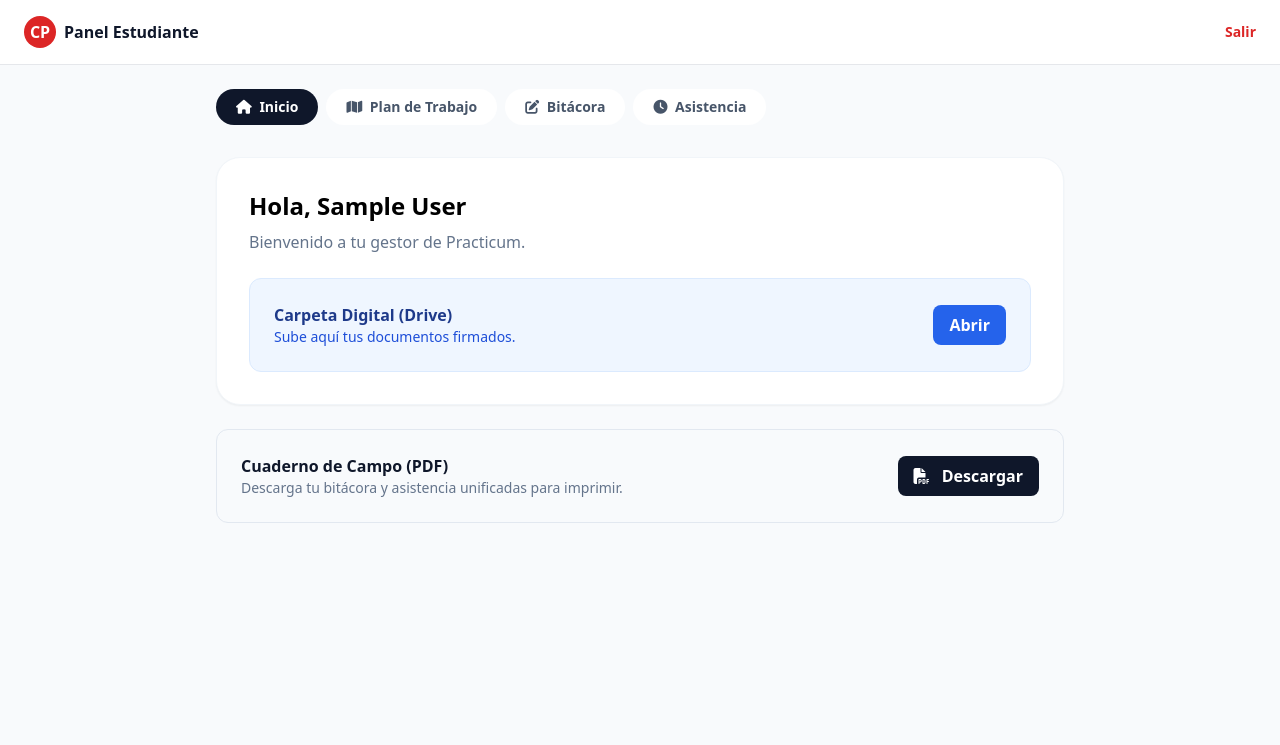
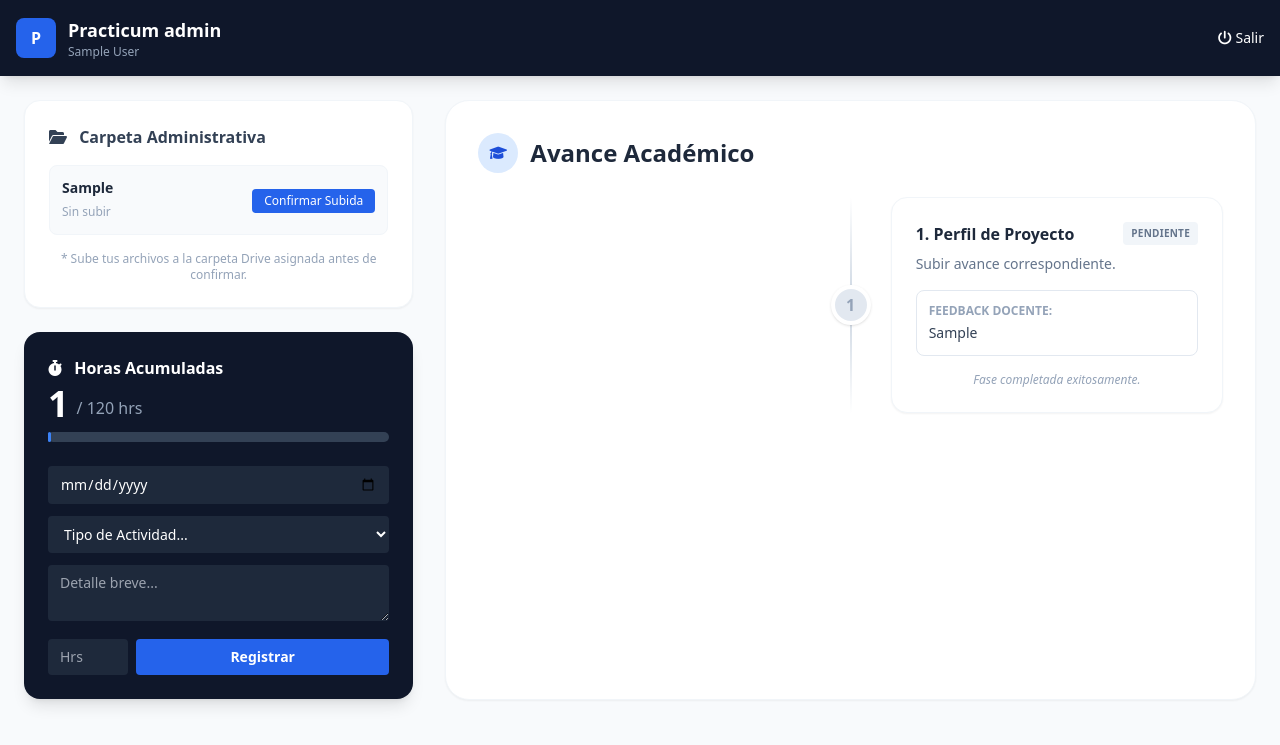
Before and after one commit to criuagrm/criuagrm.github.io, a Flask app: template sistema_tutores/templates/student_dashboard.html in a window 1280 px wide. Shown: the top 745 px of the page. Run offline with Flask 3, Linux system fonts and the light colour scheme; tables that the repository leaves empty hold one stand-in row (values such as "Sample post"); the template is opened without the code that fills it: values that come from a table or form of the project are taken from there, most other values are stand-ins (such as "Sample title", 1, 10 or a date in 2020); some libraries are stand-ins or nearby versions.

Commit message:
Update student_dashboard.html

```diff
--- a/sistema_tutores/templates/student_dashboard.html
+++ b/sistema_tutores/templates/student_dashboard.html
@@ -2,147 +2,178 @@
 <html lang="es">
 <head>
     <meta charset="UTF-8">
-    <title>Mi Panel - Estudiante</title>
+    <meta name="viewport" content="width=device-width, initial-scale=1.0">
+    <title>Panel del Estudiante - Practicum</title>
     <script src="https://cdn.tailwindcss.com"></script>
-    <script defer src="https://cdn.jsdelivr.net/npm/alpinejs@3.x.x/dist/cdn.min.js"></script>
-    <link rel="stylesheet" href="https://cdnjs.cloudflare.com/ajax/libs/font-awesome/6.5.2/css/all.min.css"/>
+    <link href="https://cdnjs.cloudflare.com/ajax/libs/font-awesome/6.0.0/css/all.min.css" rel="stylesheet">
 </head>
-<body class="bg-slate-50 font-sans">
+<body class="bg-slate-50 font-sans text-slate-800">
 
-    <nav class="bg-white border-b px-6 py-4 flex justify-between items-center sticky top-0 z-50">
-        <div class="font-bold text-slate-900 flex items-center gap-2">
-            <span class="w-8 h-8 rounded-full bg-red-600 text-white flex items-center justify-center">CP</span>
-            Panel Estudiante
+    <nav class="bg-slate-900 text-white p-4 sticky top-0 z-50 shadow-lg">
+        <div class="max-w-7xl mx-auto flex justify-between items-center">
+            <div class="flex items-center gap-3">
+                <div class="bg-blue-600 w-10 h-10 rounded-lg flex items-center justify-center font-bold">P</div>
+                <div>
+                    <h1 class="font-bold text-lg">Practicum {{ profile.practicum_level }}</h1>
+                    <p class="text-xs text-slate-400">{{ profile.full_name }}</p>
                 </div>
-        <a href="/logout" class="text-sm text-red-600 font-bold">Salir</a>
+            </div>
+            <a href="/logout" class="text-sm hover:text-red-400 transition"><i class="fa-solid fa-power-off"></i> Salir</a>
+        </div>
     </nav>
 
-    <div x-data="{ tab: 'inicio' }" class="max-w-4xl mx-auto p-6">
+    <div class="max-w-7xl mx-auto p-6 grid grid-cols-1 lg:grid-cols-12 gap-8">
 
-        <div class="flex gap-2 overflow-x-auto mb-6 pb-2">
-            <button @click="tab = 'inicio'" :class="tab === 'inicio' ? 'bg-slate-900 text-white' : 'bg-white text-slate-600 hover:bg-slate-100'" class="px-5 py-2 rounded-full font-bold text-sm whitespace-nowrap transition">
-                <i class="fa-solid fa-house mr-1"></i> Inicio
-            </button>
-            <button @click="tab = 'plan'" :class="tab === 'plan' ? 'bg-slate-900 text-white' : 'bg-white text-slate-600 hover:bg-slate-100'" class="px-5 py-2 rounded-full font-bold text-sm whitespace-nowrap transition">
-                <i class="fa-solid fa-map mr-1"></i> Plan de Trabajo
-            </button>
-            <button @click="tab = 'bitacora'" :class="tab === 'bitacora' ? 'bg-slate-900 text-white' : 'bg-white text-slate-600 hover:bg-slate-100'" class="px-5 py-2 rounded-full font-bold text-sm whitespace-nowrap transition">
-                <i class="fa-solid fa-pen-to-square mr-1"></i> Bitácora
-            </button>
-            <button @click="tab = 'asistencia'" :class="tab === 'asistencia' ? 'bg-slate-900 text-white' : 'bg-white text-slate-600 hover:bg-slate-100'" class="px-5 py-2 rounded-full font-bold text-sm whitespace-nowrap transition">
-                <i class="fa-solid fa-clock mr-1"></i> Asistencia
-            </button>
+        <div class="lg:col-span-4 space-y-6">
+
+            <div class="bg-white p-6 rounded-2xl shadow-sm border border-slate-100">
+                <h3 class="font-bold text-slate-700 mb-4"><i class="fa-solid fa-folder-open mr-2"></i> Carpeta Administrativa</h3>
+
+                <div class="space-y-4">
+                    {% for doc in profile.documents %}
+                    <div class="flex items-center justify-between p-3 rounded-lg border {{ 'bg-green-50 border-green-200' if doc.status == 'VALIDADO' else 'bg-slate-50 border-slate-100' }}">
+                        <div>
+                            <p class="text-sm font-bold">{{ doc.doc_type }}</p>
+                            {% if doc.status == 'PENDIENTE' %}
+                                <span class="text-xs text-slate-400">Sin subir</span>
+                            {% elif doc.status == 'REVISION' %}
+                                <span class="text-xs text-yellow-600 animate-pulse">⏳ Revisando...</span>
+                            {% elif doc.status == 'VALIDADO' %}
+                                <span class="text-xs text-green-600">✅ Validado</span>
+                            {% elif doc.status == 'RECHAZADO' %}
+                                <span class="text-xs text-red-600">❌ Rechazado (Resubir)</span>
+                            {% endif %}
                         </div>
 
-        <div x-show="tab === 'inicio'" class="animate-fade-in">
-            <div class="bg-white rounded-3xl p-8 shadow-sm border border-slate-100 mb-6">
-                <h2 class="text-2xl font-bold mb-2">Hola, {{ profile.full_name }}</h2>
-                <p class="text-slate-500 mb-6">Bienvenido a tu gestor de Practicum.</p>
-                <div class="bg-blue-50 border border-blue-100 rounded-xl p-6 flex items-center justify-between">
-                    <div>
-                        <h3 class="font-bold text-blue-900">Carpeta Digital (Drive)</h3>
-                        <p class="text-sm text-blue-700">Sube aquí tus documentos firmados.</p>
+                        {% if doc.status in ['PENDIENTE', 'RECHAZADO'] %}
+                        <form action="/student/upload_doc" method="POST">
+                            <input type="hidden" name="doc_id" value="{{ doc.id }}">
+                            <button type="submit" class="text-xs bg-blue-600 text-white px-3 py-1 rounded hover:bg-blue-700">
+                                Confirmar Subida
+                            </button>
+                        </form>
+                        {% endif %}
                     </div>
-                    <a href="{{ profile.drive_folder_url }}" target="_blank" class="bg-blue-600 text-white px-4 py-2 rounded-lg font-bold hover:bg-blue-700">Abrir</a>
+                    {% endfor %}
+                </div>
+
+                <div class="mt-4 text-xs text-slate-400 text-center">
+                    * Sube tus archivos a la carpeta Drive asignada antes de confirmar.
+                </div>
+            </div>
+
+            <div class="bg-slate-900 text-white p-6 rounded-2xl shadow-lg relative overflow-hidden">
+                <div class="relative z-10">
+                    <h3 class="font-bold mb-1"><i class="fa-solid fa-stopwatch mr-2"></i> Horas Acumuladas</h3>
+                    <div class="flex items-end gap-2 mb-2">
+                        <span class="text-4xl font-black">{{ profile.total_hours }}</span>
+                        <span class="text-slate-400 mb-1">/ 120 hrs</span>
+                    </div>
+
+                    {% set porcentaje = (profile.total_hours / 120) * 100 %}
+                    <div class="w-full bg-slate-700 rounded-full h-2.5 mb-6">
+                        <div class="bg-blue-500 h-2.5 rounded-full" style="width: {{ porcentaje if porcentaje < 100 else 100 }}%"></div>
+                    </div>
+
+                    <form action="/student/add_timelog" method="POST" class="space-y-3">
+                        <input type="date" name="date" class="w-full bg-slate-800 border-none rounded px-3 py-2 text-sm text-white" required>
+                        <select name="activity_type" class="w-full bg-slate-800 border-none rounded px-3 py-2 text-sm text-white" required>
+                            <option value="" disabled selected>Tipo de Actividad...</option>
+                            <option value="Investigación">🔬 Investigación / Biblioteca</option>
+                            <option value="Reunión Tutor">🤝 Reunión con Tutor</option>
+                            <option value="Campo">🏢 Trabajo de Campo</option>
+                            <option value="Redacción">📝 Redacción Documento</option>
+                            <option value="Seminario">🎤 Seminario / Conferencia</option>
+                        </select>
+                        <textarea name="activity_detail" rows="2" class="w-full bg-slate-800 border-none rounded px-3 py-2 text-sm text-white" placeholder="Detalle breve..." required></textarea>
+                        <div class="flex gap-2">
+                            <input type="number" step="0.5" name="hours" placeholder="Hrs" class="w-20 bg-slate-800 border-none rounded px-3 py-2 text-sm text-white" required>
+                            <button type="submit" class="flex-1 bg-blue-600 hover:bg-blue-500 rounded font-bold text-sm">Registrar</button>
+                        </div>
+                    </form>
                 </div>
             </div>
         </div>
-<div class="mt-4 bg-slate-50 border border-slate-200 rounded-xl p-6 flex items-center justify-between">
-    <div>
-        <h3 class="font-bold text-slate-900">Cuaderno de Campo (PDF)</h3>
-        <p class="text-sm text-slate-500">Descarga tu bitácora y asistencia unificadas para imprimir.</p>
-    </div>
-    <a href="/student/descargar_portafolio" class="bg-slate-900 text-white px-4 py-2 rounded-lg font-bold hover:bg-slate-800">
-        <i class="fa-solid fa-file-pdf mr-2"></i> Descargar
-    </a>
-</div>
-        <div x-show="tab === 'plan'" style="display:none;">
-            <div class="bg-white rounded-3xl p-8 shadow-sm border border-slate-100">
-                <h2 class="text-xl font-bold mb-6">Mi Plan de Trabajo</h2>
-                <form action="/student/save_plan" method="POST" class="space-y-4">
-                    <div>
-                        <label class="block text-xs font-bold text-slate-400 uppercase mb-1">Título del Proyecto</label>
-                        <input type="text" name="title" value="{{ profile.work_plan.title if profile.work_plan else '' }}" class="w-full bg-slate-50 border border-slate-200 rounded-lg p-3 focus:outline-none focus:border-red-500" required>
-                    </div>
-                    <div>
-                        <label class="block text-xs font-bold text-slate-400 uppercase mb-1">Objetivo General</label>
-                        <textarea name="general_objective" rows="3" class="w-full bg-slate-50 border border-slate-200 rounded-lg p-3 focus:outline-none focus:border-red-500" required>{{ profile.work_plan.general_objective if profile.work_plan else '' }}</textarea>
-                    </div>
-                    <div>
-                        <label class="block text-xs font-bold text-slate-400 uppercase mb-1">Cronograma (Resumen)</label>
-                        <textarea name="schedule" rows="3" class="w-full bg-slate-50 border border-slate-200 rounded-lg p-3 focus:outline-none focus:border-red-500" required>{{ profile.work_plan.schedule if profile.work_plan else '' }}</textarea>
-                    </div>
-                    <button type="submit" class="w-full bg-slate-900 text-white py-3 rounded-xl font-bold hover:bg-slate-800">Guardar Plan</button>
-                </form>
-            </div>
+
+        <div class="lg:col-span-8">
+            <div class="bg-white p-8 rounded-3xl shadow-sm border border-slate-100 min-h-[600px]">
+                <h2 class="text-2xl font-bold mb-6 flex items-center gap-3">
+                    <span class="bg-blue-100 text-blue-700 w-10 h-10 rounded-full flex items-center justify-center text-sm"><i class="fa-solid fa-graduation-cap"></i></span>
+                    Avance Académico
+                </h2>
+
+                <div class="space-y-8 relative before:absolute before:inset-0 before:ml-5 before:-translate-x-px md:before:mx-auto md:before:translate-x-0 before:h-full before:w-0.5 before:bg-gradient-to-b before:from-transparent before:via-slate-300 before:to-transparent">
+
+                    {% for sub in submissions %}
+                    <div class="relative flex items-center justify-between md:justify-normal md:odd:flex-row-reverse group is-active">
+                        <div class="flex items-center justify-center w-10 h-10 rounded-full border-4 border-white shadow shrink-0 md:order-1 md:group-odd:-translate-x-1/2 md:group-even:translate-x-1/2
+                        {{ 'bg-green-500 text-white' if sub.status == 'APROBADO' else 'bg-slate-200 text-slate-400' }}">
+                            {% if sub.status == 'APROBADO' %}
+                                <i class="fa-solid fa-check"></i>
+                            {% else %}
+                                <span class="font-bold">{{ sub.assignment.order }}</span>
+                            {% endif %}
                         </div>
 
-        <div x-show="tab === 'bitacora'" style="display:none;">
-            <div class="bg-white rounded-3xl p-8 shadow-sm border border-slate-100 mb-6">
-                <h2 class="text-xl font-bold mb-4">Nueva Entrada de Bitácora</h2>
-                <form action="/student/add_log" method="POST" class="flex flex-col gap-4 md:flex-row md:items-end">
-                    <div class="flex-1">
-                        <label class="text-xs font-bold text-slate-400 uppercase">Fecha</label>
-                        <input type="date" name="date" class="w-full bg-slate-50 border p-2 rounded-lg" required>
-                    </div>
-                    <div class="flex-[3]">
-                        <label class="text-xs font-bold text-slate-400 uppercase">Actividad Realizada</label>
-                        <input type="text" name="activity" class="w-full bg-slate-50 border p-2 rounded-lg" placeholder="Ej: Entrevista con director..." required>
-                    </div>
-                    <div class="w-24">
-                        <label class="text-xs font-bold text-slate-400 uppercase">Horas</label>
-                        <input type="number" step="0.5" name="hours" class="w-full bg-slate-50 border p-2 rounded-lg" placeholder="4" required>
-                    </div>
-                    <button class="bg-green-600 text-white px-4 py-2 rounded-lg font-bold h-[42px]"><i class="fa-solid fa-plus"></i></button>
-                </form>
+                        <div class="w-[calc(100%-4rem)] md:w-[calc(50%-2.5rem)] p-6 rounded-2xl shadow-sm border
+                        {{ 'border-green-200 bg-green-50' if sub.status == 'APROBADO' else 'border-slate-100 bg-white' }}">
+
+                            <div class="flex justify-between items-start mb-2">
+                                <h3 class="font-bold text-slate-800">{{ sub.assignment.title }}</h3>
+                                <span class="text-[10px] font-bold px-2 py-1 rounded uppercase tracking-wide
+                                {{ 'bg-yellow-100 text-yellow-700' if sub.status == 'EN_REVISION' else
+                                   'bg-green-100 text-green-700' if sub.status == 'APROBADO' else
+                                   'bg-red-100 text-red-700' if sub.status == 'OBSERVADO' else 'bg-slate-100 text-slate-500' }}">
+                                    {{ sub.status }}
+                                </span>
                             </div>
 
-            <div class="space-y-3">
-                {% for log in profile.logs|reverse %}
-                <div class="bg-white p-4 rounded-xl border border-slate-100 flex justify-between items-center">
-                    <div>
-                        <p class="font-bold text-slate-800">{{ log.activity }}</p>
-                        <p class="text-xs text-slate-400">{{ log.date }}</p>
+                            <p class="text-sm text-slate-500 mb-4">{{ sub.assignment.description }}</p>
+
+                            {% if sub.feedback %}
+                            <div class="bg-white/50 p-3 rounded-lg border border-slate-200 mb-4 text-sm text-slate-700">
+                                <span class="font-bold text-xs uppercase text-slate-400 block mb-1">Feedback Docente:</span>
+                                {{ sub.feedback }}
                             </div>
-                    <span class="bg-green-50 text-green-700 px-3 py-1 rounded-full text-xs font-bold">{{ log.hours }} Hrs</span>
+                            {% endif %}
+
+                            {% set prev_approved = True %}
+                            {% if loop.index0 > 0 %}
+                                {% if submissions[loop.index0 - 1].status != 'APROBADO' %}
+                                    {% set prev_approved = False %}
+                                {% endif %}
+                            {% endif %}
+
+                            {% if prev_approved %}
+                                {% if sub.status in ['BORRADOR', 'OBSERVADO'] %}
+                                <form action="/student/submit_assignment" method="POST">
+                                    <input type="hidden" name="submission_id" value="{{ sub.id }}">
+                                    <div class="mb-3">
+                                        <input type="text" name="content" placeholder="Pegar enlace a Drive o resumen..." class="w-full text-sm border-slate-200 rounded p-2 bg-slate-50" required>
                                     </div>
-                {% endfor %}
+                                    <button type="submit" class="w-full bg-slate-800 text-white py-2 rounded-lg text-sm font-bold hover:bg-slate-700 transition">
+                                        Enviar Avance
+                                    </button>
+                                </form>
+                                {% else %}
+                                    <p class="text-xs text-center text-slate-400 italic mt-2">
+                                        {% if sub.status == 'EN_REVISION' %} Esperando respuesta del docente... {% else %} Fase completada exitosamente. {% endif %}
+                                    </p>
+                                {% endif %}
+                            {% else %}
+                                <div class="flex items-center justify-center gap-2 text-slate-400 py-2 bg-slate-50 rounded-lg">
+                                    <i class="fa-solid fa-lock"></i> <span class="text-xs font-bold">Bloqueado</span>
                                 </div>
-        </div>
-
-        <div x-show="tab === 'asistencia'" style="display:none;">
-            <div class="bg-white rounded-3xl p-8 shadow-sm border border-slate-100 mb-6">
-                <h2 class="text-xl font-bold mb-4">Marcar Asistencia</h2>
-                <form action="/student/add_attendance" method="POST" class="flex flex-col gap-4 md:flex-row md:items-end">
-                    <div class="flex-1">
-                        <label class="text-xs font-bold text-slate-400 uppercase">Fecha</label>
-                        <input type="date" name="date" class="w-full bg-slate-50 border p-2 rounded-lg" required>
-                    </div>
-                    <div class="flex-1">
-                        <label class="text-xs font-bold text-slate-400 uppercase">Entrada</label>
-                        <input type="time" name="entry" class="w-full bg-slate-50 border p-2 rounded-lg" required>
-                    </div>
-                    <div class="flex-1">
-                        <label class="text-xs font-bold text-slate-400 uppercase">Salida</label>
-                        <input type="time" name="exit" class="w-full bg-slate-50 border p-2 rounded-lg" required>
-                    </div>
-                    <button class="bg-blue-600 text-white px-4 py-2 rounded-lg font-bold h-[42px]"><i class="fa-solid fa-check"></i></button>
-                </form>
-            </div>
-
-            <div class="space-y-3">
-                {% for att in profile.attendance|reverse %}
-                <div class="bg-white p-4 rounded-xl border border-slate-100 flex justify-between items-center">
-                    <p class="text-sm font-bold text-slate-500 font-mono">{{ att.date }}</p>
-                    <div class="flex gap-4 text-sm">
-                        <span class="text-green-600"><i class="fa-solid fa-arrow-right-to-bracket"></i> {{ att.entry_time }}</span>
-                        <span class="text-red-500"><i class="fa-solid fa-arrow-right-from-bracket"></i> {{ att.exit_time }}</span>
+                            {% endif %}
                         </div>
                     </div>
                     {% endfor %}
+
+                </div>
             </div>
         </div>
 
     </div>
+
 </body>
 </html>
```
Lines whose indentation alone changed are shown as unchanged.
